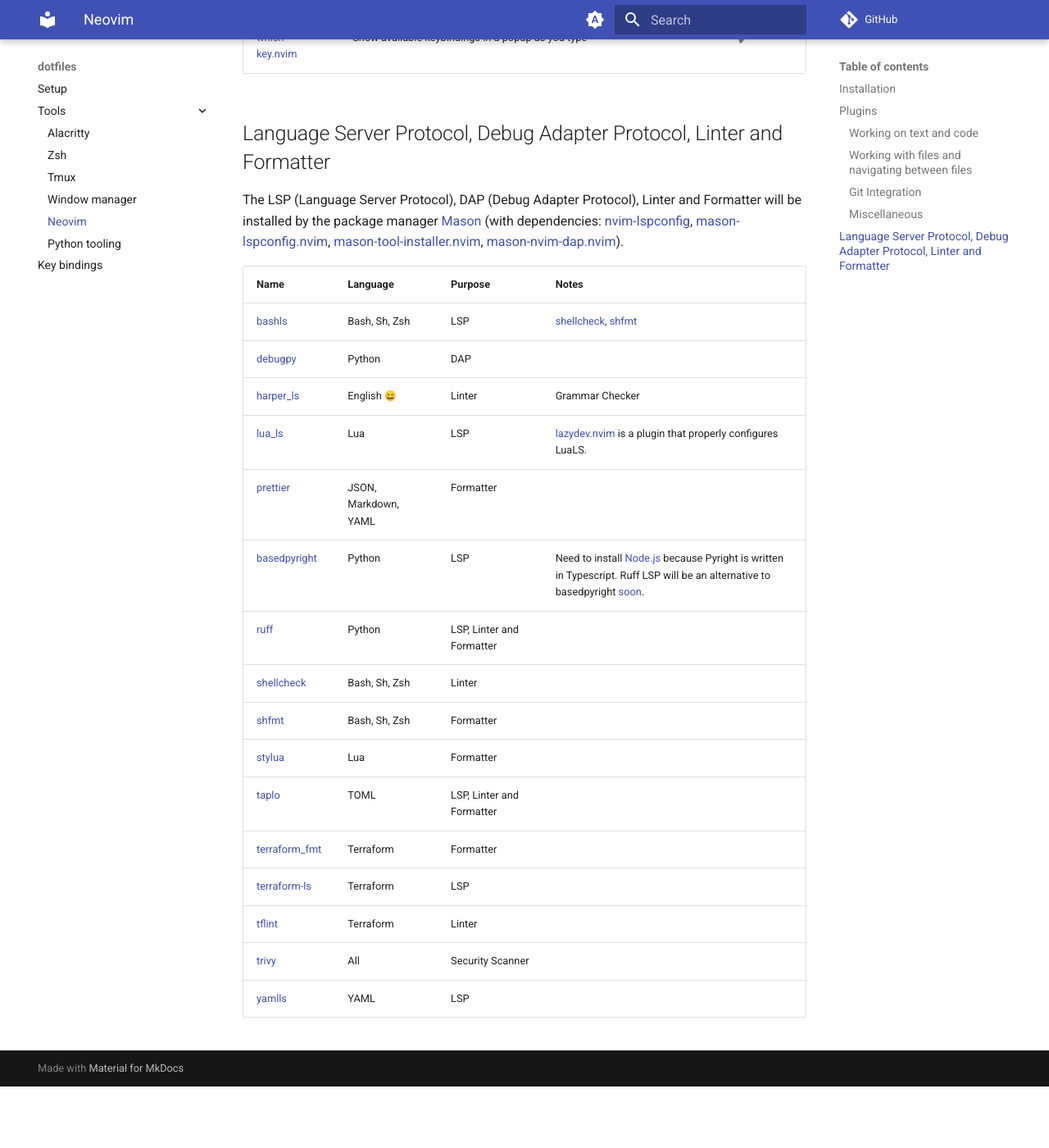
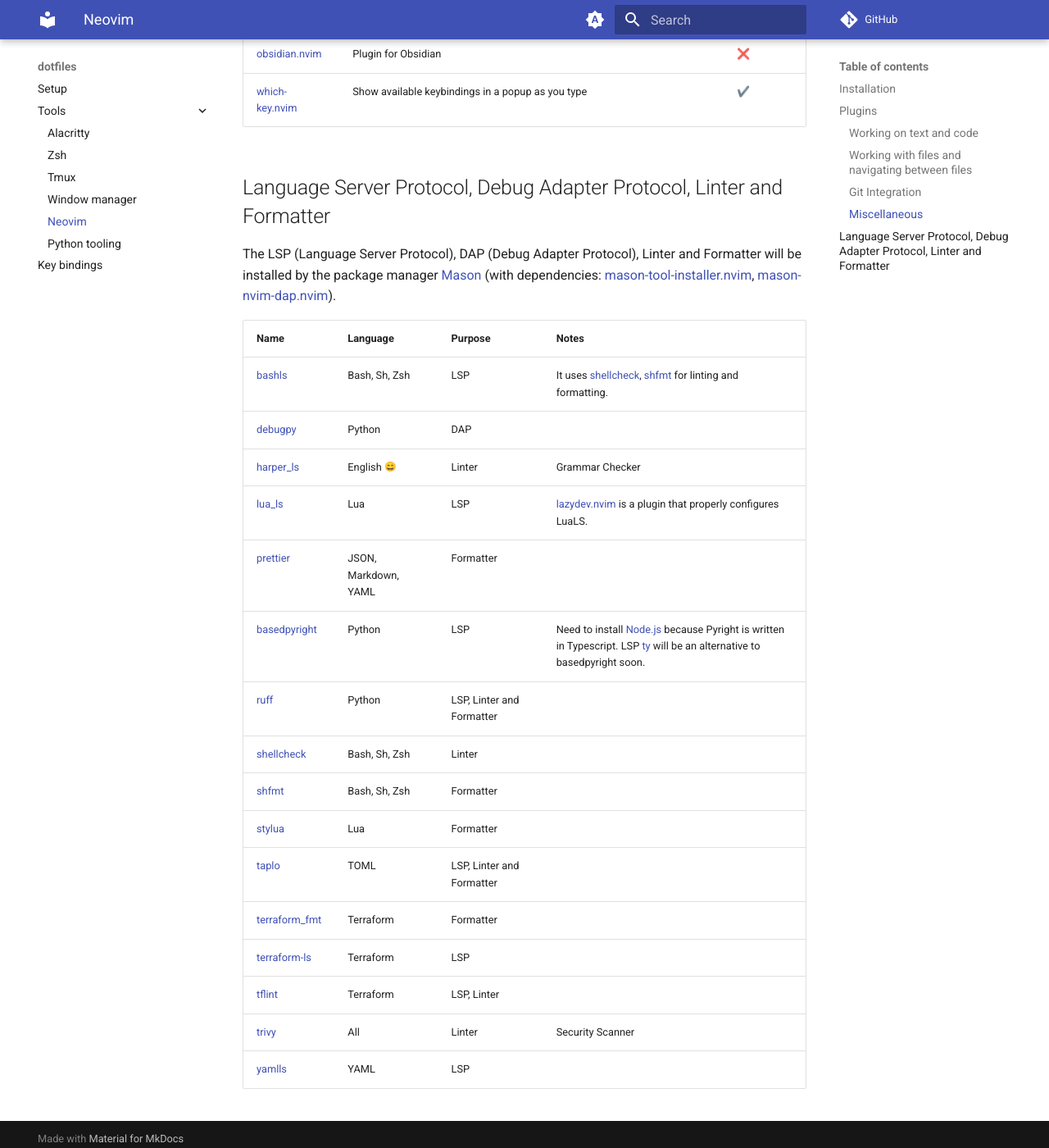
Before and after one commit to HieuDao-code/dotfiles, an MkDocs documentation site: the page built from docs/neovim.md, in a window 1280 px wide and 1400 px high, scrolled down 3189 px. Shown: the whole window at 82% size. Built offline with MkDocs 1.6.1 and Material for MkDocs 9.7.7, drawn with Linux system fonts in a browser that asks for light colours; emoji names are drawn with the system emoji font; comment, search, counter and statistics services are not loaded; before the commit the page ends 4514 px from its top, so only the background shows below that; some of the changed text lies outside the part shown.

Commit message:
remove mason lsp, lspconfig add nvim linting for trivy

```diff
--- a/docs/neovim.md
+++ b/docs/neovim.md
@@ -43,6 +43,7 @@ I use the plugin manager [**lazy.nvim**](https://github.com/folke/lazy.nvim) to
 | [neotest](https://github.com/nvim-neotest/neotest)                                            | Run and interact with tests                                                                            | [nvim-nio](https://github.com/nvim-neotest/nvim-nio), [plenary.nvim](https://github.com/nvim-lua/plenary.nvim), [FixCursorHold.nvim](https://github.com/antoinemadec/FixCursorHold.nvim), [nvim-treesitter](https://github.com/nvim-treesitter/nvim-treesitter), [neotest-python](https://github.com/nvim-neotest/neotest-python) | ✔️    |
 | [nvim-autopairs](https://github.com/windwp/nvim-autopairs)                                    | Autocomplete autopairs, e.g. [],{},() etc.                                                             |                                                                                                                                                                                                                                                                                                                                   | ✔️    |
 | [nvim-dap](https://github.com/mfussenegger/nvim-dap)                                          | Debug Adapter Protocol client implementation                                                           | [nvim-dap-ui](https://github.com/rcarriga/nvim-dap-ui), [nvim-nio](https://github.com/nvim-neotest/nvim-nio), [nvim-dap-virtual-text](https://github.com/theHamsta/nvim-dap-virtual-text), [nvim-dap-python](https://github.com/mfussenegger/nvim-dap-python)                                                                     | ✔️    |
+| [nvim-lint](https://github.com/mfussenegger/nvim-lint)                                        | Support linters which have no LSP support                                                              |                                                                                                                                                                                                                                                                                                                                   | ✔️    |
 | [nvim-treesitter](https://github.com/nvim-treesitter/nvim-treesitter)                         | Parser generator tool and incremental parsing library                                                  | [nvim-treesitter-context](https://github.com/nvim-treesitter/nvim-treesitter-context), [nvim-treesitter-textobjects](https://github.com/nvim-treesitter/nvim-treesitter-textobjects)                                                                                                                                              | ✔️    |
 | [render-markdown.nvim](https://github.com/MeanderingProgrammer/render-markdown.nvim)          | Improve viewing markdown files                                                                         | [Markdown parser for treesitter](https://github.com/tree-sitter-grammars/tree-sitter-markdown)                                                                                                                                                                                                                                    | ✔️    |
 | [snacks.indent](https://github.com/folke/snacks.nvim/blob/main/docs/indent.md)                | Adds indentation guides even on blank lines                                                            |                                                                                                                                                                                                                                                                                                                                   | ✔️    |
@@ -83,23 +84,23 @@ I use the plugin manager [**lazy.nvim**](https://github.com/folke/lazy.nvim) to
 
 ## Language Server Protocol, Debug Adapter Protocol, Linter and Formatter
 
-The LSP (Language Server Protocol), DAP (Debug Adapter Protocol), Linter and Formatter will be installed by the package manager [Mason](https://github.com/williamboman/mason.nvim) (with dependencies: [nvim-lspconfig](https://github.com/neovim/nvim-lspconfig), [mason-lspconfig.nvim](https://github.com/williamboman/mason-lspconfig.nvim), [mason-tool-installer.nvim](https://github.com/WhoIsSethDaniel/mason-tool-installer.nvim), [mason-nvim-dap.nvim](https://github.com/jay-babu/mason-nvim-dap.nvim)).
+The LSP (Language Server Protocol), DAP (Debug Adapter Protocol), Linter and Formatter will be installed by the package manager [Mason](https://github.com/williamboman/mason.nvim) (with dependencies: [mason-tool-installer.nvim](https://github.com/WhoIsSethDaniel/mason-tool-installer.nvim), [mason-nvim-dap.nvim](https://github.com/jay-babu/mason-nvim-dap.nvim)).
 
-| Name                                                                        | Language             | Purpose                   | Notes                                                                                                                                                                                                                                  |
-| --------------------------------------------------------------------------- | -------------------- | ------------------------- | -------------------------------------------------------------------------------------------------------------------------------------------------------------------------------------------------------------------------------------- |
-| [bashls](https://github.com/bash-lsp/bash-language-server)                  | Bash, Sh, Zsh        | LSP                       | [shellcheck](https://github.com/koalaman/shellcheck), [shfmt](https://github.com/mvdan/sh)                                                                                                                                             |
-| [debugpy](https://github.com/microsoft/debugpy)                             | Python               | DAP                       |                                                                                                                                                                                                                                        |
-| [harper_ls](https://github.com/automattic/harper)                           | English :smile:      | Linter                    | Grammar Checker                                                                                                                                                                                                                        |
-| [lua_ls](https://github.com/LuaLS/lua-language-server)                      | Lua                  | LSP                       | [lazydev.nvim](https://github.com/folke/lazydev.nvim) is a plugin that properly configures LuaLS.                                                                                                                                      |
-| [prettier](https://github.com/prettier/prettier)                            | JSON, Markdown, YAML | Formatter                 |                                                                                                                                                                                                                                        |
-| [basedpyright](https://github.com/DetachHead/basedpyright)                  | Python               | LSP                       | Need to install [Node.js](https://github.com/nvm-sh/nvm#install--update-script) because Pyright is written in Typescript. Ruff LSP will be an alternative to basedpyright [soon](https://github.com/astral-sh/ruff/discussions/16455). |
-| [ruff](https://github.com/astral-sh/ruff)                                   | Python               | LSP, Linter and Formatter |                                                                                                                                                                                                                                        |
-| [shellcheck](https://github.com/koalaman/shellcheck)                        | Bash, Sh, Zsh        | Linter                    |                                                                                                                                                                                                                                        |
-| [shfmt](https://github.com/mvdan/sh)                                        | Bash, Sh, Zsh        | Formatter                 |                                                                                                                                                                                                                                        |
-| [stylua](https://github.com/JohnnyMorganz/StyLua)                           | Lua                  | Formatter                 |                                                                                                                                                                                                                                        |
-| [taplo](https://github.com/tamasfe/taplo/tree/master)                       | TOML                 | LSP, Linter and Formatter |                                                                                                                                                                                                                                        |
-| [terraform_fmt](https://developer.hashicorp.com/terraform/cli/commands/fmt) | Terraform            | Formatter                 |                                                                                                                                                                                                                                        |
-| [terraform-ls](https://github.com/hashicorp/terraform-ls)                   | Terraform            | LSP                       |                                                                                                                                                                                                                                        |
-| [tflint](https://github.com/terraform-linters/tflint)                       | Terraform            | Linter                    |                                                                                                                                                                                                                                        |
-| [trivy](https://github.com/aquasecurity/trivy)                              | All                  | Security Scanner          |                                                                                                                                                                                                                                        |
-| [yamlls](https://github.com/redhat-developer/yaml-language-server)          | YAML                 | LSP                       |                                                                                                                                                                                                                                        |
+| Name                                                                        | Language             | Purpose                   | Notes                                                                                                                                                                                                            |
+| --------------------------------------------------------------------------- | -------------------- | ------------------------- | ---------------------------------------------------------------------------------------------------------------------------------------------------------------------------------------------------------------- |
+| [bashls](https://github.com/bash-lsp/bash-language-server)                  | Bash, Sh, Zsh        | LSP                       | It uses [shellcheck](https://github.com/koalaman/shellcheck), [shfmt](https://github.com/mvdan/sh) for linting and formatting.                                                                                   |
+| [debugpy](https://github.com/microsoft/debugpy)                             | Python               | DAP                       |                                                                                                                                                                                                                  |
+| [harper_ls](https://github.com/automattic/harper)                           | English :smile:      | Linter                    | Grammar Checker                                                                                                                                                                                                  |
+| [lua_ls](https://github.com/LuaLS/lua-language-server)                      | Lua                  | LSP                       | [lazydev.nvim](https://github.com/folke/lazydev.nvim) is a plugin that properly configures LuaLS.                                                                                                                |
+| [prettier](https://github.com/prettier/prettier)                            | JSON, Markdown, YAML | Formatter                 |                                                                                                                                                                                                                  |
+| [basedpyright](https://github.com/DetachHead/basedpyright)                  | Python               | LSP                       | Need to install [Node.js](https://github.com/nvm-sh/nvm#install--update-script) because Pyright is written in Typescript. LSP [ty](https://github.com/astral-sh/ty) will be an alternative to basedpyright soon. |
+| [ruff](https://github.com/astral-sh/ruff)                                   | Python               | LSP, Linter and Formatter |                                                                                                                                                                                                                  |
+| [shellcheck](https://github.com/koalaman/shellcheck)                        | Bash, Sh, Zsh        | Linter                    |                                                                                                                                                                                                                  |
+| [shfmt](https://github.com/mvdan/sh)                                        | Bash, Sh, Zsh        | Formatter                 |                                                                                                                                                                                                                  |
+| [stylua](https://github.com/JohnnyMorganz/StyLua)                           | Lua                  | Formatter                 |                                                                                                                                                                                                                  |
+| [taplo](https://github.com/tamasfe/taplo/tree/master)                       | TOML                 | LSP, Linter and Formatter |                                                                                                                                                                                                                  |
+| [terraform_fmt](https://developer.hashicorp.com/terraform/cli/commands/fmt) | Terraform            | Formatter                 |                                                                                                                                                                                                                  |
+| [terraform-ls](https://github.com/hashicorp/terraform-ls)                   | Terraform            | LSP                       |                                                                                                                                                                                                                  |
+| [tflint](https://github.com/terraform-linters/tflint)                       | Terraform            | LSP, Linter               |                                                                                                                                                                                                                  |
+| [trivy](https://github.com/aquasecurity/trivy)                              | All                  | Linter                    | Security Scanner                                                                                                                                                                                                 |
+| [yamlls](https://github.com/redhat-developer/yaml-language-server)          | YAML                 | LSP                       |                                                                                                                                                                                                                  |
```
Also changed, not shown: 7 other files.
